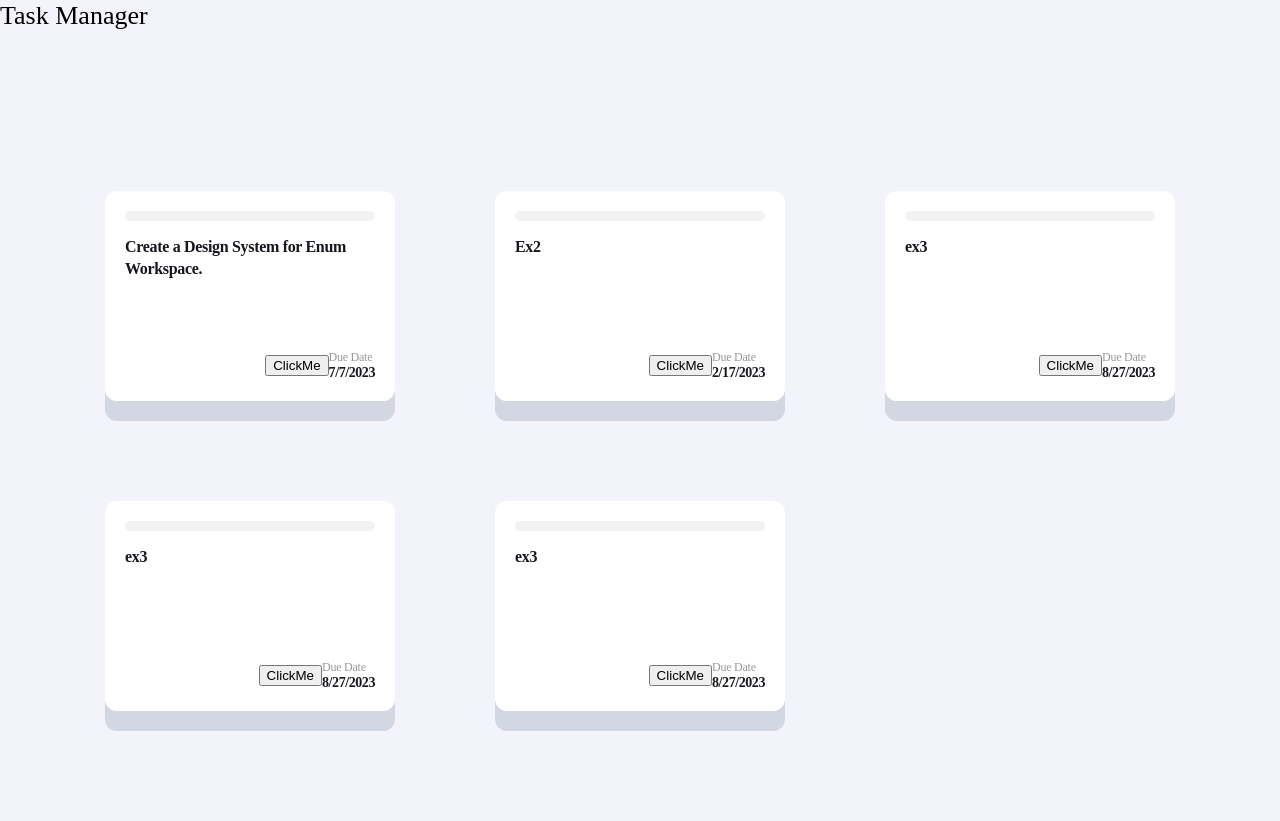
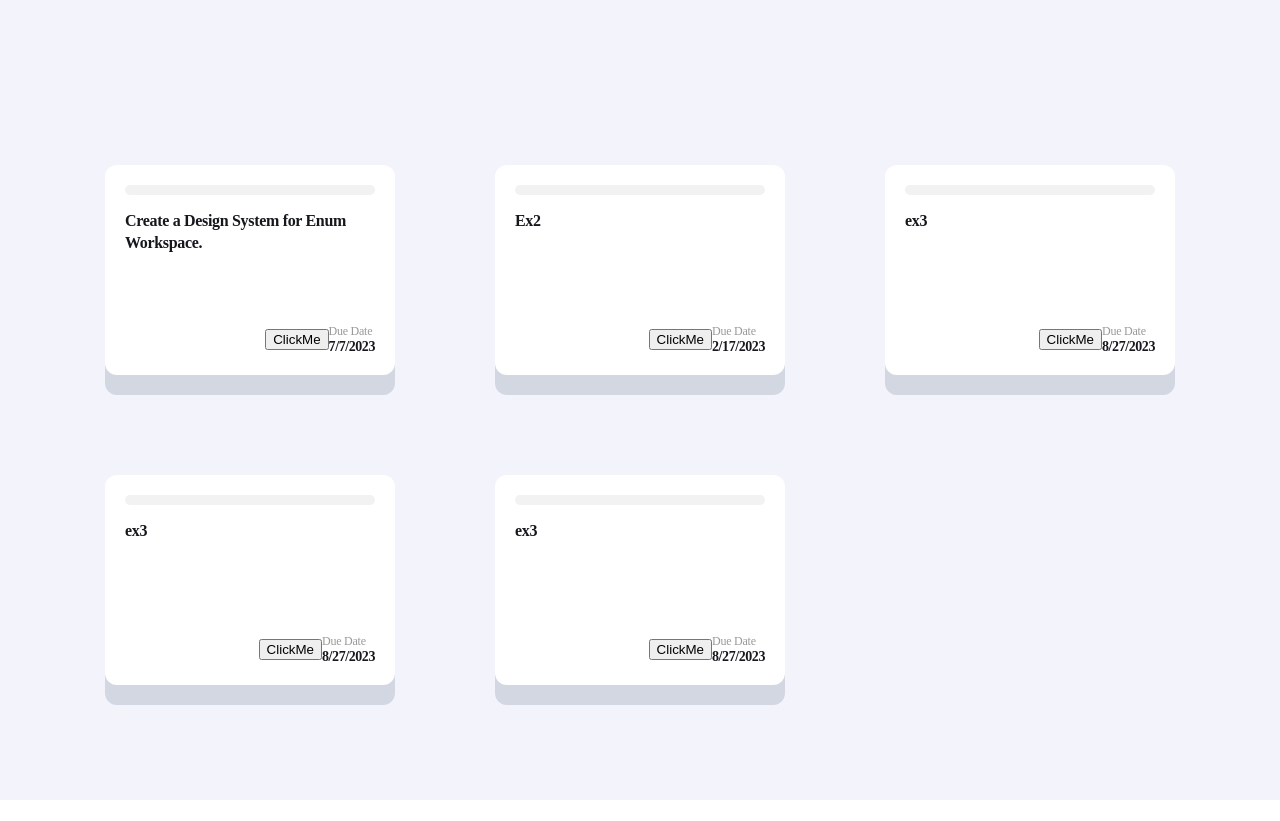
Before and after one commit to vaidanicu/Task-Manager, a React (Create React App) app: page / in a window 1280 px wide. After the commit the page ends 800 px from the top, so only its background shows below. Built offline with nearby package versions, Linux system fonts and the light colour scheme.

Commit message:
metoda din biblioteca React(app.js)

```diff
--- a/src/App.js
+++ b/src/App.js
@@ -1,3 +1,4 @@
+import React from "react";
 import "./App.css";
 import TaskViewer from "./components/task-viewer/TaskViewer";
 
@@ -35,14 +36,29 @@ function App() {
     },
   ];
 
-  return (
-    <div className="App">
-      <div className="app-content">
-        <h1>Task Manager</h1>
-        <TaskViewer taskList={data} />
-      </div>
-    </div>
+  //afisare metoda din biblioteca React
+  return React.createElement(
+    `div`,
+    {
+      className: "App",
+    },
+    React.createElement(
+      `div`,
+      { className: "app-content" },
+      React.createElement("h1", {}, ""),
+      React.createElement(TaskViewer, { taskList: data })
+    )
   );
+  // afisare normala jsx
+
+  // return (
+  //   <div className="App">
+  //     <div className="app-content">
+  //       <h1>Task Manager</h1>
+  //       <TaskViewer taskList={data} />
+  //     </div>
+  //   </div>
+  // );
 }
 
 export default App;
```
